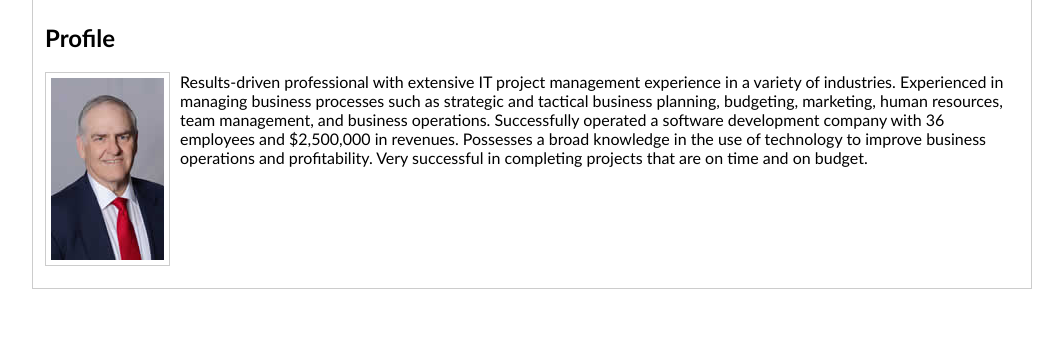
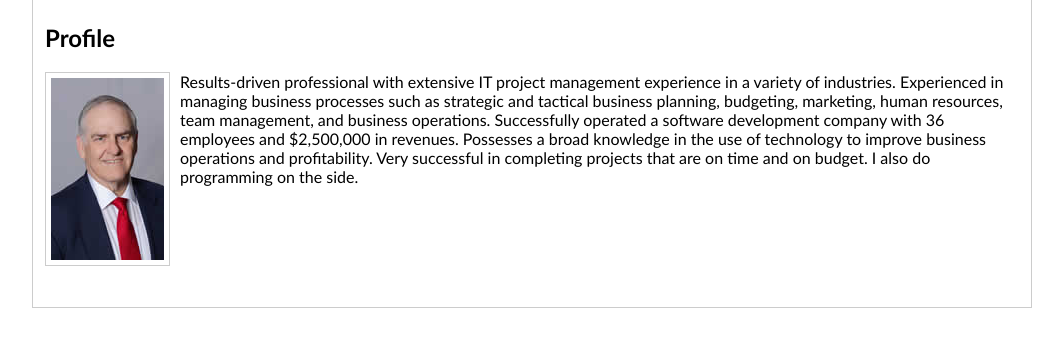
Before and after one commit to blbauer/portfolio, a plain HTML site: page index.html in a window 1280 px wide. Shown: the part 161-508 px from the top of the page, without its empty margins (108-1171 px from the left). Drawn offline with Linux system fonts and the light colour scheme.

Commit message:
Add files via upload

```diff
--- a/index.html
+++ b/index.html
@@ -29,7 +29,7 @@
         <!-- Begin Home Section -->
         <div id="Home" class="tabcontent">
               <h2>Profile</h2>
-              <p><img class="img-style-1" src="assets/images/BruceBauerSmall.jpg">Results-driven professional with extensive IT project management experience in a variety of industries. Experienced in managing business processes such as strategic and tactical business planning, budgeting, marketing, human resources, team management, and business operations. Successfully operated a software development company with 36 employees and $2,500,000 in revenues. Possesses a broad knowledge in the use of technology to improve business operations and profitability. Very successful in completing projects that are on time and on budget.</p>
+              <p><img class="img-style-1" src="assets/images/BruceBauerSmall.jpg">Results-driven professional with extensive IT project management experience in a variety of industries. Experienced in managing business processes such as strategic and tactical business planning, budgeting, marketing, human resources, team management, and business operations. Successfully operated a software development company with 36 employees and $2,500,000 in revenues. Possesses a broad knowledge in the use of technology to improve business operations and profitability. Very successful in completing projects that are on time and on budget. I also do programming on the side.</p>
               <br>&nbsp;
               <br>&nbsp;
               <br>&nbsp;
```
